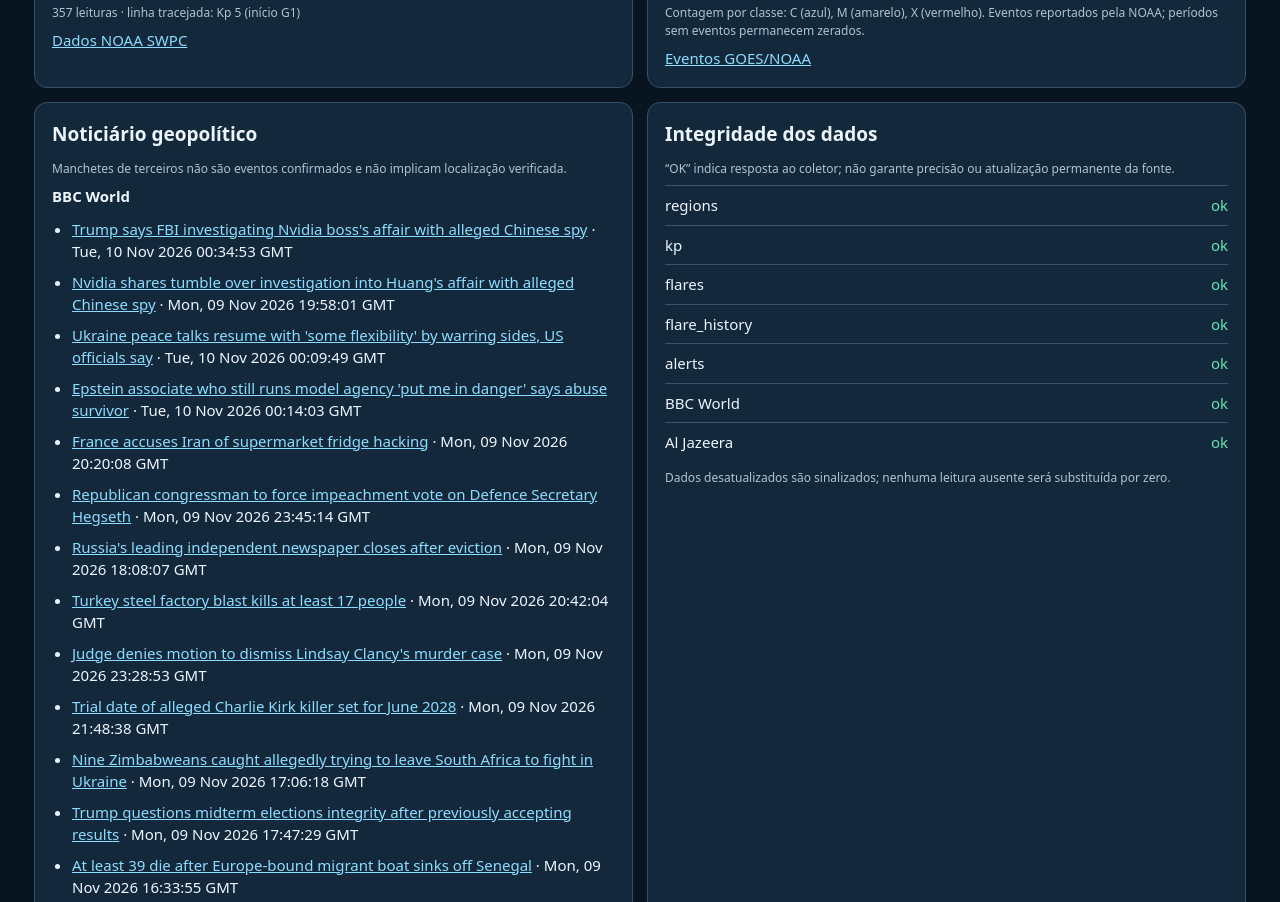
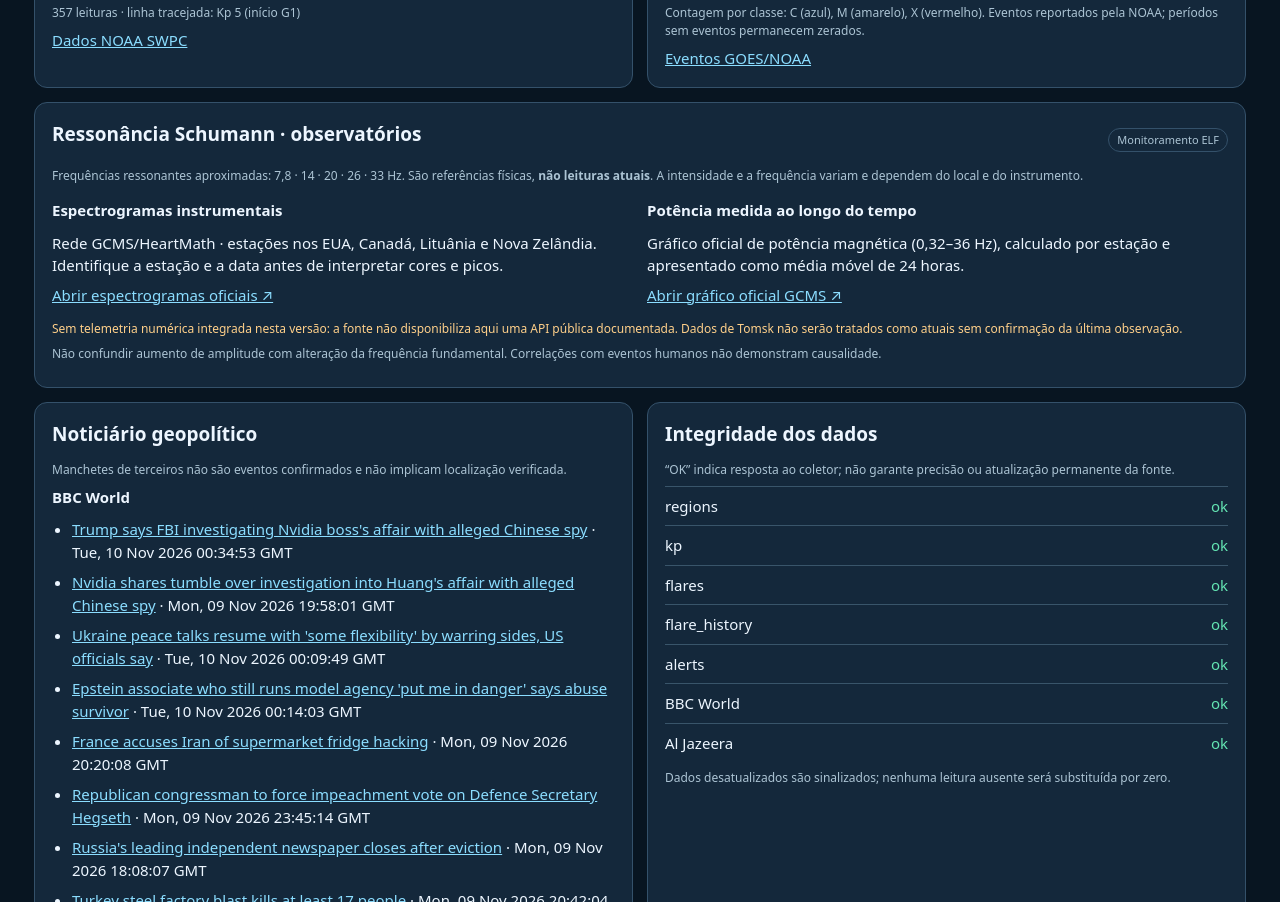
Before and after one commit to Guilhermegsete/Sentinela-zero, a plain HTML site: page docs/index.html in a window 1280 px wide. Shown: the part 1451-2353 px from the top of the page. Drawn offline with Linux system fonts and the light colour scheme.

Commit message:
feat: add source-backed Schumann resonance observatory module

```diff
--- a/docs/index.html
+++ b/docs/index.html
@@ -27,6 +27,7 @@
 <section class="panel"><h2>Kp · últimas 24 horas</h2><canvas id="kpChart" role="img" aria-label="Gráfico temporal do índice Kp nas últimas 24 horas"></canvas><p id="kpNote" class="chart-note">Aguardando série histórica NOAA</p><a href="https://services.swpc.noaa.gov/json/planetary_k_index_1m.json" target="_blank" rel="noopener noreferrer">Dados NOAA SWPC</a></section>
 <section class="panel"><h2>Flares · últimos 7 dias</h2><canvas id="flareChart" role="img" aria-label="Barras de quantidade de flares classificados por dia nos últimos 7 dias"></canvas><p id="flareNote" class="chart-note">Aguardando eventos NOAA GOES</p><a href="https://services.swpc.noaa.gov/json/goes/primary/xray-flares-7-day.json" target="_blank" rel="noopener noreferrer">Eventos GOES/NOAA</a></section>
 </div>
+<section class="panel stack" id="schumann"><div class="source"><h2>Ressonância Schumann · observatórios</h2><span class="tag">Monitoramento ELF</span></div><p class="muted tiny">Frequências ressonantes aproximadas: 7,8 · 14 · 20 · 26 · 33 Hz. São referências físicas, <strong>não leituras atuais</strong>. A intensidade e a frequência variam e dependem do local e do instrumento.</p><div class="two"><div><h3>Espectrogramas instrumentais</h3><p>Rede GCMS/HeartMath · estações nos EUA, Canadá, Lituânia e Nova Zelândia. Identifique a estação e a data antes de interpretar cores e picos.</p><p><a href="https://nocc.heartmath.org/spectrogram/index.php" target="_blank" rel="noopener noreferrer">Abrir espectrogramas oficiais ↗</a></p></div><div><h3>Potência medida ao longo do tempo</h3><p>Gráfico oficial de potência magnética (0,32–36 Hz), calculado por estação e apresentado como média móvel de 24 horas.</p><p><a href="https://nocc.heartmath.org/power_levels/public/charts/power_levels.html" target="_blank" rel="noopener noreferrer">Abrir gráfico oficial GCMS ↗</a></p></div></div><p class="warn tiny">Sem telemetria numérica integrada nesta versão: a fonte não disponibiliza aqui uma API pública documentada. Dados de Tomsk não serão tratados como atuais sem confirmação da última observação.</p><p class="muted tiny">Não confundir aumento de amplitude com alteração da frequência fundamental. Correlações com eventos humanos não demonstram causalidade.</p></section>
 <div class="two">
 <section class="panel"><h2>Noticiário geopolítico</h2><p class="muted tiny">Manchetes de terceiros não são eventos confirmados e não implicam localização verificada.</p><div id="news">Aguardando feeds</div></section>
 <section class="panel"><h2>Integridade dos dados</h2><p class="muted tiny">“OK” indica resposta ao coletor; não garante precisão ou atualização permanente da fonte.</p><div id="status">Aguardando diagnóstico</div><p class="muted tiny">Dados desatualizados são sinalizados; nenhuma leitura ausente será substituída por zero.</p></section>
```
